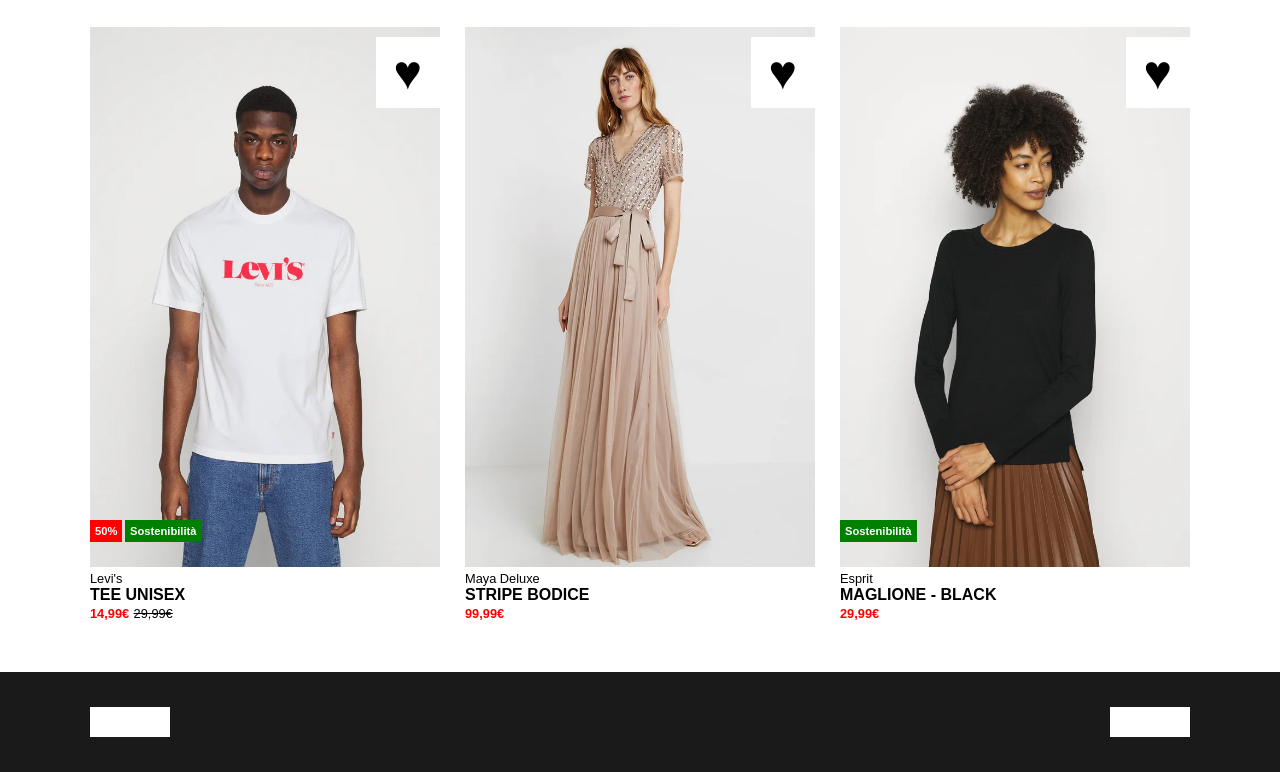
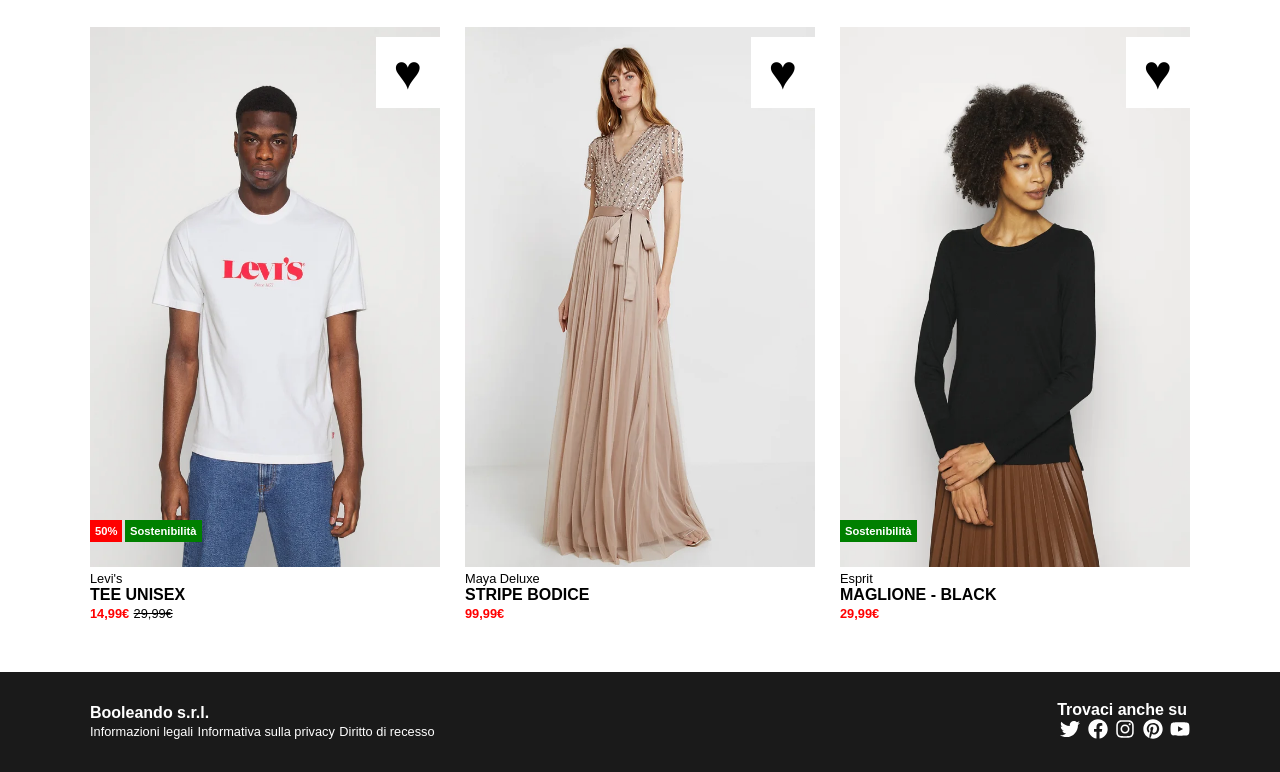
Before and after one commit to MarcoCocco/html-css-boolando, a plain HTML site: page index.html in a window 1280 px wide. Shown: the part 728-1500 px from the top of the page. Drawn offline with Linux system fonts and the light colour scheme.

Commit message:
feat: completato footer

```diff
--- a/css/style.css
+++ b/css/style.css
@@ -71,7 +71,8 @@ main {
     margin: 50px;
 }
 
-main .row-1, .row-2 {
+main .row-1,
+.row-2 {
     margin-bottom: 30px;
     display: flex;
     justify-content: space-between;
@@ -172,12 +173,49 @@ footer {
     align-items: center;
 }
 
-.footer-items #info,
-#socials {
-    height: 30px;
-    width: 80px;
-    background-color: white;
-    /*test*/
+.footer-items #info ul li {
+    list-style-type: none;
+    display: inline;
+}
+
+#info strong {
+    color: white;
+}
+
+#info ul li a {
+    text-decoration: none;
+    color: white;
+    font-size: .8em;
+}
+
+.footer-items #socials ul li {
+    list-style-type: none;
+    display: inline;
+}
+
+#socials strong {
+    color: white;
+}
+
+#socials ul li a {
+    text-decoration: none;
+    color: white;
+    font-size: .8em;
+}
+
+footer .footer-items #info a:hover {
+    text-decoration: underline;
+}
+
+footer .footer-items #socials a:hover {
+    text-decoration: underline;
+}
+
+#socials svg {
+    margin-left: 3px;
+    height: 20px;
+    width: 20px;
+    fill: white;
 }
 
 /* /FOOTER */
--- a/index.html
+++ b/index.html
@@ -160,10 +160,23 @@
         <div class="footer-items page-container">
 
             <div id="info">
-
+                <strong>Booleando s.r.l.</strong>
+                <ul>
+                    <li><a href="#">Informazioni legali</a></li>
+                    <li><a href="#">Informativa sulla privacy</a></li>
+                    <li><a href="#">Diritto di recesso</a></li>
+                </ul>
             </div>
 
             <div id="socials">
+                <strong>Trovaci anche su</strong>
+                <ul>
+                    <li><a href="#"><svg xmlns="http://www.w3.org/2000/svg" viewBox="0 0 512 512"><path d="M459.37 151.716c.325 4.548.325 9.097.325 13.645 0 138.72-105.583 298.558-298.558 298.558-59.452 0-114.68-17.219-161.137-47.106 8.447.974 16.568 1.299 25.34 1.299 49.055 0 94.213-16.568 130.274-44.832-46.132-.975-84.792-31.188-98.112-72.772 6.498.974 12.995 1.624 19.818 1.624 9.421 0 18.843-1.3 27.614-3.573-48.081-9.747-84.143-51.98-84.143-102.985v-1.299c13.969 7.797 30.214 12.67 47.431 13.319-28.264-18.843-46.781-51.005-46.781-87.391 0-19.492 5.197-37.36 14.294-52.954 51.655 63.675 129.3 105.258 216.365 109.807-1.624-7.797-2.599-15.918-2.599-24.04 0-57.828 46.782-104.934 104.934-104.934 30.213 0 57.502 12.67 76.67 33.137 23.715-4.548 46.456-13.32 66.599-25.34-7.798 24.366-24.366 44.833-46.132 57.827 21.117-2.273 41.584-8.122 60.426-16.243-14.292 20.791-32.161 39.308-52.628 54.253z"/></svg></a></li>
+                    <li><a href="#"><svg xmlns="http://www.w3.org/2000/svg" viewBox="0 0 512 512"><path d="M504 256C504 119 393 8 256 8S8 119 8 256c0 123.78 90.69 226.38 209.25 245V327.69h-63V256h63v-54.64c0-62.15 37-96.48 93.67-96.48 27.14 0 55.52 4.84 55.52 4.84v61h-31.28c-30.8 0-40.41 19.12-40.41 38.73V256h68.78l-11 71.69h-57.78V501C413.31 482.38 504 379.78 504 256z"/></svg></a></li>
+                    <li><a href="#"><svg xmlns="http://www.w3.org/2000/svg" viewBox="0 0 448 512"><path d="M224.1 141c-63.6 0-114.9 51.3-114.9 114.9s51.3 114.9 114.9 114.9S339 319.5 339 255.9 287.7 141 224.1 141zm0 189.6c-41.1 0-74.7-33.5-74.7-74.7s33.5-74.7 74.7-74.7 74.7 33.5 74.7 74.7-33.6 74.7-74.7 74.7zm146.4-194.3c0 14.9-12 26.8-26.8 26.8-14.9 0-26.8-12-26.8-26.8s12-26.8 26.8-26.8 26.8 12 26.8 26.8zm76.1 27.2c-1.7-35.9-9.9-67.7-36.2-93.9-26.2-26.2-58-34.4-93.9-36.2-37-2.1-147.9-2.1-184.9 0-35.8 1.7-67.6 9.9-93.9 36.1s-34.4 58-36.2 93.9c-2.1 37-2.1 147.9 0 184.9 1.7 35.9 9.9 67.7 36.2 93.9s58 34.4 93.9 36.2c37 2.1 147.9 2.1 184.9 0 35.9-1.7 67.7-9.9 93.9-36.2 26.2-26.2 34.4-58 36.2-93.9 2.1-37 2.1-147.8 0-184.8zM398.8 388c-7.8 19.6-22.9 34.7-42.6 42.6-29.5 11.7-99.5 9-132.1 9s-102.7 2.6-132.1-9c-19.6-7.8-34.7-22.9-42.6-42.6-11.7-29.5-9-99.5-9-132.1s-2.6-102.7 9-132.1c7.8-19.6 22.9-34.7 42.6-42.6 29.5-11.7 99.5-9 132.1-9s102.7-2.6 132.1 9c19.6 7.8 34.7 22.9 42.6 42.6 11.7 29.5 9 99.5 9 132.1s2.7 102.7-9 132.1z"/></svg></a></li>
+                    <li><a href="#"><svg xmlns="http://www.w3.org/2000/svg" viewBox="0 0 496 512"><path d="M496 256c0 137-111 248-248 248-25.6 0-50.2-3.9-73.4-11.1 10.1-16.5 25.2-43.5 30.8-65 3-11.6 15.4-59 15.4-59 8.1 15.4 31.7 28.5 56.8 28.5 74.8 0 128.7-68.8 128.7-154.3 0-81.9-66.9-143.2-152.9-143.2-107 0-163.9 71.8-163.9 150.1 0 36.4 19.4 81.7 50.3 96.1 4.7 2.2 7.2 1.2 8.3-3.3.8-3.4 5-20.3 6.9-28.1.6-2.5.3-4.7-1.7-7.1-10.1-12.5-18.3-35.3-18.3-56.6 0-54.7 41.4-107.6 112-107.6 60.9 0 103.6 41.5 103.6 100.9 0 67.1-33.9 113.6-78 113.6-24.3 0-42.6-20.1-36.7-44.8 7-29.5 20.5-61.3 20.5-82.6 0-19-10.2-34.9-31.4-34.9-24.9 0-44.9 25.7-44.9 60.2 0 22 7.4 36.8 7.4 36.8s-24.5 103.8-29 123.2c-5 21.4-3 51.6-.9 71.2C65.4 450.9 0 361.1 0 256 0 119 111 8 248 8s248 111 248 248z"/></svg></a></li>
+                    <li><a href="#"><svg xmlns="http://www.w3.org/2000/svg" viewBox="0 0 576 512"><path d="M549.655 124.083c-6.281-23.65-24.787-42.276-48.284-48.597C458.781 64 288 64 288 64S117.22 64 74.629 75.486c-23.497 6.322-42.003 24.947-48.284 48.597-11.412 42.867-11.412 132.305-11.412 132.305s0 89.438 11.412 132.305c6.281 23.65 24.787 41.5 48.284 47.821C117.22 448 288 448 288 448s170.78 0 213.371-11.486c23.497-6.321 42.003-24.171 48.284-47.821 11.412-42.867 11.412-132.305 11.412-132.305s0-89.438-11.412-132.305zm-317.51 213.508V175.185l142.739 81.205-142.739 81.201z"/></svg></a></li>
+                </ul>
 
             </div>
 
```
Also changed, not shown: img/bag-shopping-solid.svg (deleted), img/heart-regular.svg (deleted), img/user-regular.svg (deleted).
